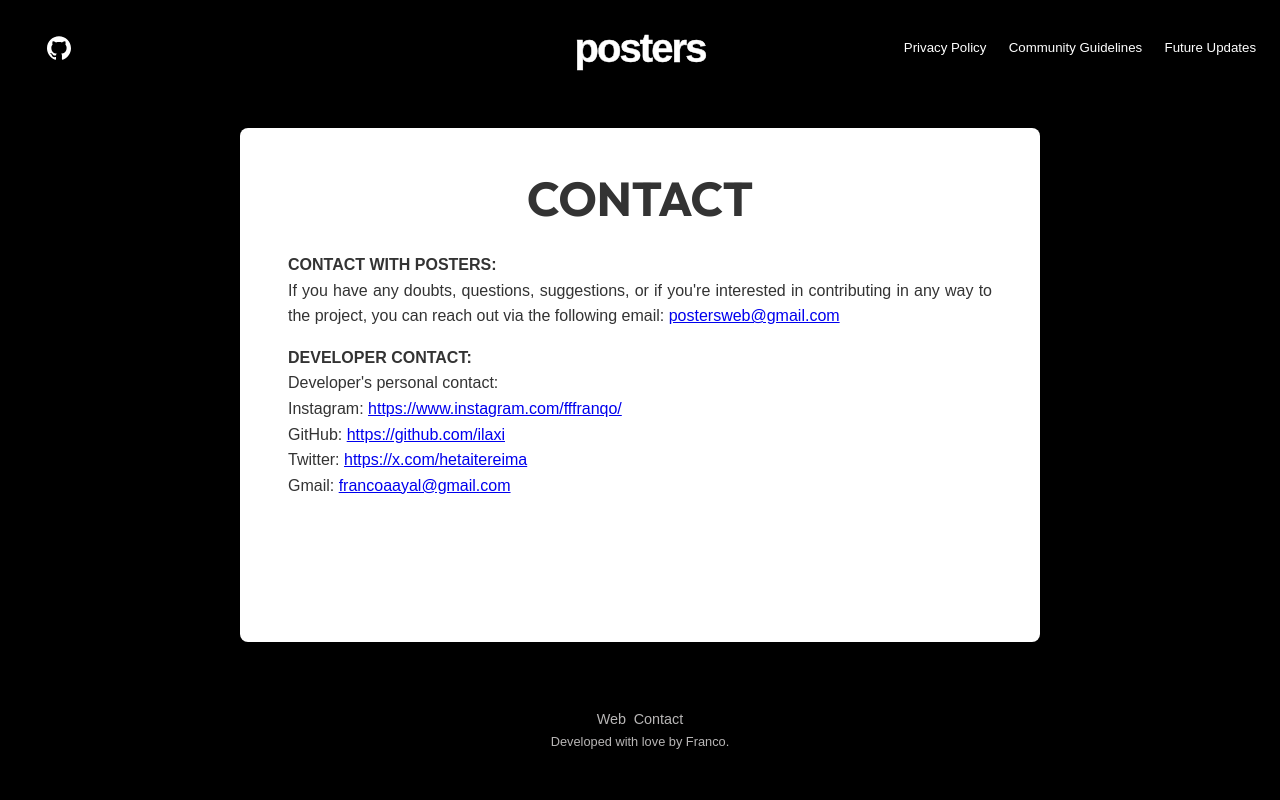
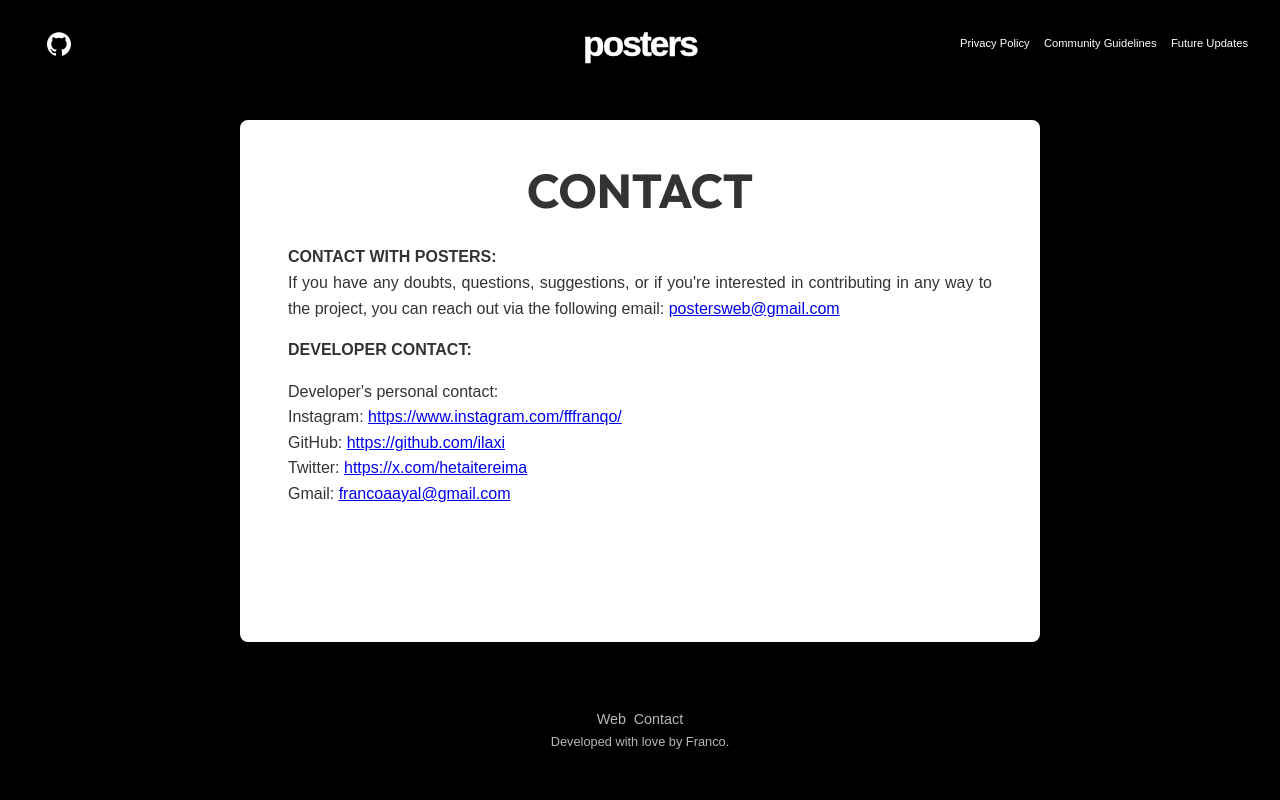
Before and after one commit to Postersweb/Posters.more, a plain HTML site: page Docs/CT.html in a window 1280 px wide. Drawn offline with Linux system fonts and the light colour scheme; a web font is replaced by a local one.

Commit message:
responsive fixes in small desktop screens

```diff
--- a/Docs/CT.html
+++ b/Docs/CT.html
@@ -66,6 +66,7 @@
       display: flex;
       gap: 0.2rem;
       margin-right: -1.3rem;
+      flex-wrap: nowrap;
     }
     nav.desktop-nav a {
       color: #fff;
@@ -74,6 +75,7 @@
       padding: 0.3rem 0.6rem;
       border-radius: 4px;
       transition: background-color 0.3s, color 0.3s;
+      white-space: nowrap;
     }
     nav.desktop-nav a:hover { background-color: #444; }
     nav.desktop-nav a.active { background-color: #fff; color: #000; }
@@ -93,13 +95,13 @@
     }
     nav.mobile-nav {
       position: fixed;
-      top: 60px;
+      top: 75px;
       left: 0;
       width: 100%;
       z-index: 999;
       display: flex;
       flex-direction: column;
-      background-color: rgba(0, 0, 0, 0.95);
+      background-color: rgb(0, 0, 0);
       max-height: 0;
       overflow: hidden;
       transition: max-height 0.5s ease;
@@ -132,7 +134,7 @@
     }
     section { padding: 2rem; animation: fadeIn 0.5s ease; }
 
-    h1 { margin-bottom: 1rem; font-family: 'Outfit', sans-serif; font-size: 2.97rem; text-align: center;}
+    h1 { margin-bottom: 1rem; font-family: 'Outfit', sans-serif; font-size: 2.97rem; text-align: center; }
     h2 { margin: 1.5rem 0 1rem; font-family: 'Outfit', sans-serif; }
     p { margin-bottom: 1rem; text-align: justify; }
     ul { margin-left: 1.5rem; margin-bottom: 1rem; }
@@ -166,14 +168,32 @@
       transition: color 0.3s;
     }
     .footer-links a:hover { color: #fff; }
-    .footer-rights { font-size: 0.8rem; text-align: center;}
+    .footer-rights { font-size: 0.8rem; text-align: center; }
 
     .kofi-nav-container {
         display: flex;
         justify-content: center;
         margin-top: -0.45rem;
     }
-    @media (max-width: 768px) {
+    .contact-item {
+      white-space: nowrap;
+    }
+
+    @media (max-width: 1280px) and (min-width: 1093px) {
+      nav.desktop-nav {
+        gap: 0.1rem;
+        margin-right: -0.5rem;
+      }
+      nav.desktop-nav a {
+        font-size: 0.7rem;
+        padding: 0.2rem 0.4rem;
+      }
+      .header-title {
+        font-size: 2.2rem;
+      }
+    }
+
+    @media (max-width: 1120px) {
       header { grid-template-columns: 1fr auto 1fr; padding: 1rem; }
       .header-title { font-size: 1.5rem; }
       nav.desktop-nav { display: none; }
@@ -182,7 +202,10 @@
       .mobile-menu-toggle.active .bar:nth-child(1) { transform: rotate(-45deg) translate(-5px, 6px); }
       .mobile-menu-toggle.active .bar:nth-child(2) { opacity: 0; }
       .mobile-menu-toggle.active .bar:nth-child(3) { transform: rotate(45deg) translate(-5px, -6px); }
-      h1 {font-size: 2.7rem;}
+      h1 { font-size: 2rem; }
+      .contact-item {
+        font-size: 0.85rem;
+      }
     }
 
     .button {
@@ -227,7 +250,6 @@
     .kofi-mobile-container iframe[src*="ko-fi.com"] {
         background: transparent !important;
     }
-
   </style>
 </head>
 <body>
@@ -246,8 +268,8 @@
         <a href="NC.html" class="menu-item" data-target="Guidelines">Community Guidelines</a>
         <a href="FA.html" class="menu-item" data-target="updates">Future Updates</a>
         <div class="kofi-nav-container">
-        <script type='text/javascript' src='https://storage.ko-fi.com/cdn/widget/Widget_2.js'></script>
-        <script type='text/javascript'>kofiwidget2.init('Support on Ko-fi', '#000000', 'V7V71BK8G4');kofiwidget2.draw();</script>
+          <script type='text/javascript' src='https://storage.ko-fi.com/cdn/widget/Widget_2.js'></script>
+          <script type='text/javascript'>kofiwidget2.init('Support on Ko-fi', '#000000', 'V7V71BK8G4');kofiwidget2.draw();</script>
         </div>
       </nav>
       <button id="menu-toggle" class="mobile-menu-toggle">
@@ -262,8 +284,8 @@
     <a href="NC.html" class="menu-item" data-target="Guidelines">Community Guidelines</a>
     <a href="FA.html" class="menu-item" data-target="updates">Future Updates</a>
     <div class="kofi-mobile-container">
-        <script type='text/javascript' src='https://storage.ko-fi.com/cdn/widget/Widget_2.js'></script>
-        <script type='text/javascript'>kofiwidget2.init('Support on Ko-fi', '#000000', 'V7V71BK8G4');kofiwidget2.draw();</script>
+      <script type='text/javascript' src='https://storage.ko-fi.com/cdn/widget/Widget_2.js'></script>
+      <script type='text/javascript'>kofiwidget2.init('Support on Ko-fi', '#000000', 'V7V71BK8G4');kofiwidget2.draw();</script>
     </div>
   </nav>
   <div class="content">
@@ -274,12 +296,12 @@
         If you have any doubts, questions, suggestions, or if you're interested in contributing in any way to the project, you can reach out via the following email: <a href="mailto:postersweb@gmail.com" target="_blank">postersweb@gmail.com</a>
       </p>
       <p>
-        <strong>DEVELOPER CONTACT:</strong><br>
-        Developer's personal contact:<br>
-        Instagram: <a href="https://www.instagram.com/fffranqo/" target="_blank">https://www.instagram.com/fffranqo/</a><br>
-        GitHub: <a href="https://github.com/ilaxi" target="_blank">https://github.com/ilaxi</a><br>
-        Twitter: <a href="https://x.com/hetaitereima" target="_blank">https://x.com/hetaitereima</a><br>
-        Gmail: <a href="mailto:francoaayal@gmail.com" target="_blank">francoaayal@gmail.com</a>
+        <strong>DEVELOPER CONTACT:</strong>
+        <div class="contact-item">Developer's personal contact:</div>
+        <div class="contact-item">Instagram: <a href="https://www.instagram.com/fffranqo/" target="_blank">https://www.instagram.com/fffranqo/</a></div>
+        <div class="contact-item">GitHub: <a href="https://github.com/ilaxi" target="_blank">https://github.com/ilaxi</a></div>
+        <div class="contact-item">Twitter: <a href="https://x.com/hetaitereima" target="_blank">https://x.com/hetaitereima</a></div>
+        <div class="contact-item">Gmail: <a href="mailto:francoaayal@gmail.com" target="_blank">francoaayal@gmail.com</a></div>
       </p>
     </section>
   </div>
@@ -300,7 +322,7 @@
       menuToggle.classList.toggle('active');
     });
     window.addEventListener('resize', () => {
-      if (window.innerWidth > 768) {
+      if (window.innerWidth > 1120) {
         mobileNav.classList.remove('open');
         menuToggle.classList.remove('active');
       }
```
Also changed, not shown: Docs/FA.html (+19 -3 lines), Docs/NC.html (+18 -3 lines), Docs/PO.html (+18 -4 lines), Docs/PP.html (+20 -4 lines).
